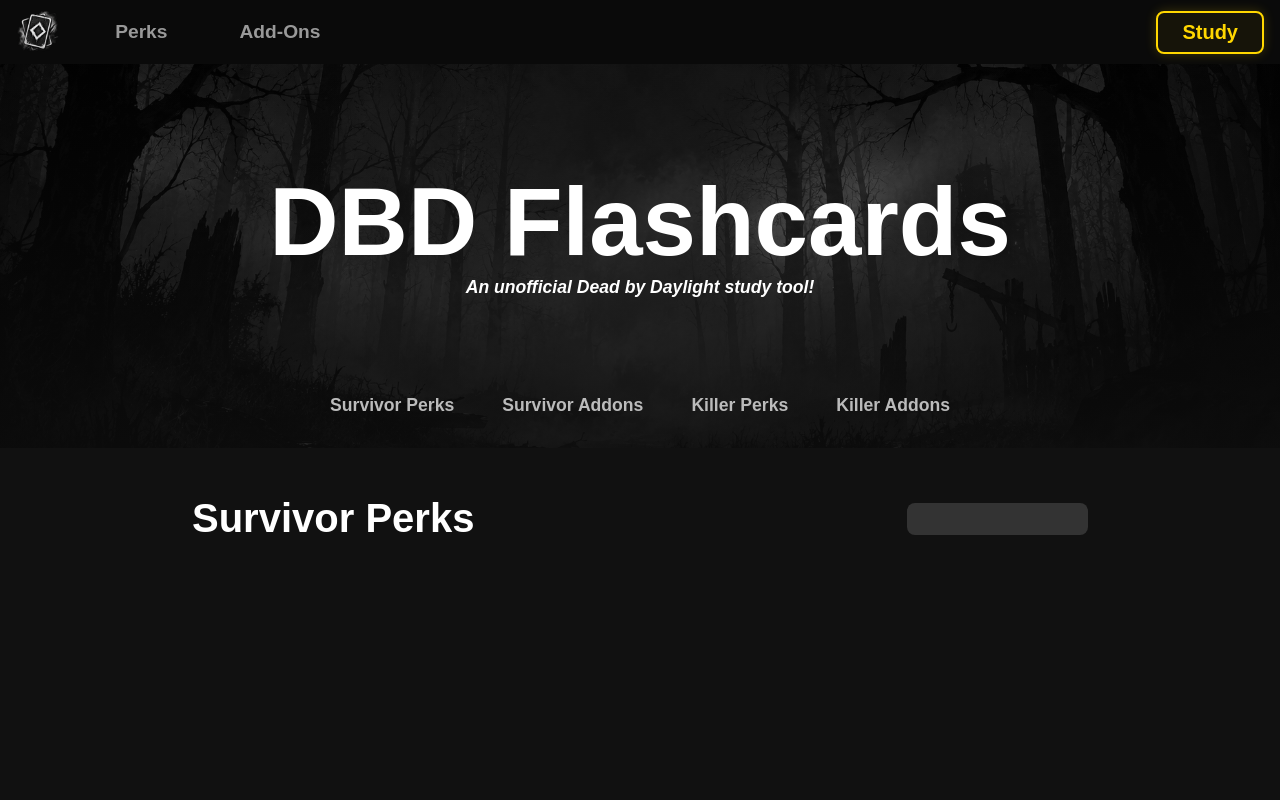
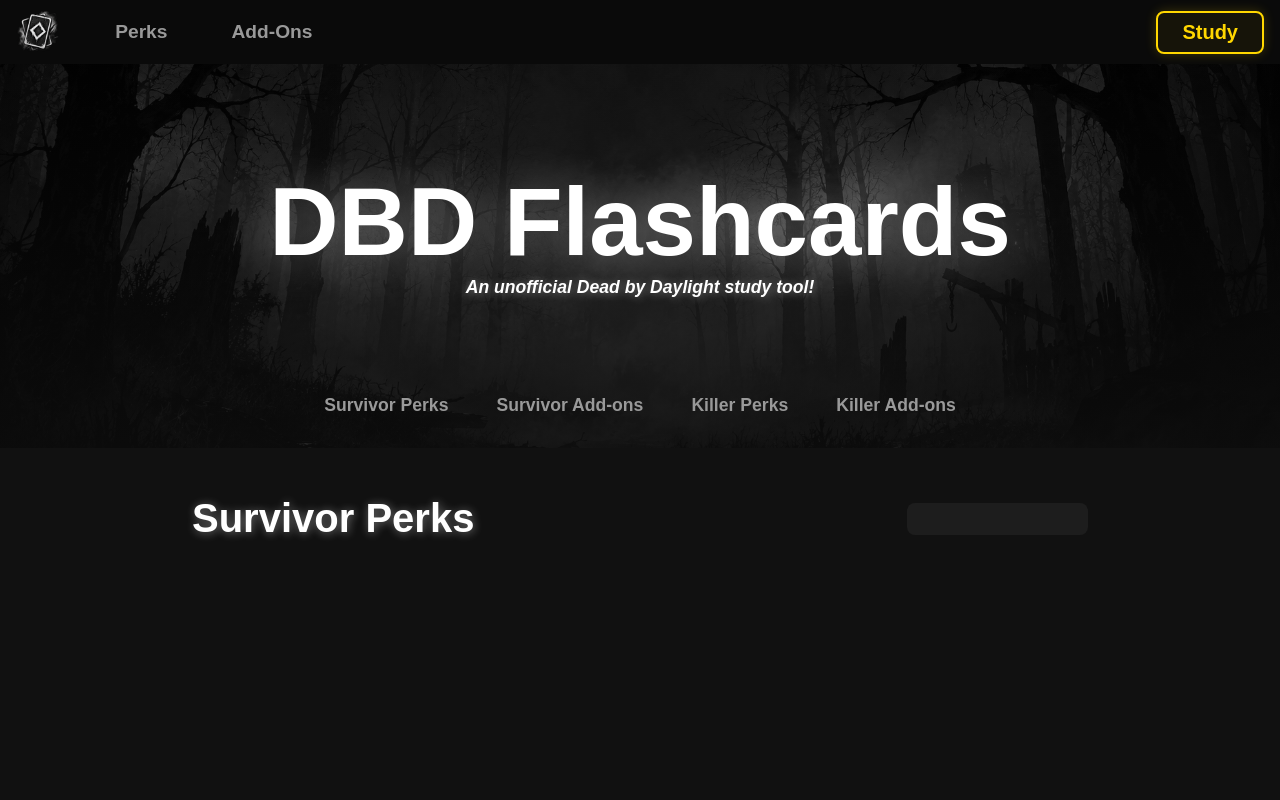
Before and after one commit to JManion32/dbd-flashcards, a Vue app in the folder site/: page / in a window 1280 px wide. Shown: the top 800 px of the page. Built offline with nearby package versions, Linux system fonts and the light colour scheme.

Commit message:
Spammed the glow, resolved colors in css file.

```diff
--- a/site/src/components/Header.vue
+++ b/site/src/components/Header.vue
@@ -75,7 +75,7 @@
 .nav-link-container {
     display: flex;
     flex-direction: row;
-    gap: 2.5rem;
+    gap: 2rem;
     margin-left: 1.5rem;
 }
 .nav-link {
@@ -85,14 +85,16 @@
     font-weight: 800;
     transition: var(--site-transition);
     padding: 0.5rem 1rem;
-    border-radius: 0.75rem;
+    border-radius: 1rem;
 }
 .nav-link:hover {
     color: var(--standard-white);
-    background: #1a1a1a;
+    background: var(--nav-link-hover-bg);
+    text-shadow: var(--site-text-shadow)
 }
 .nav-link.router-link-exact-active {
     color: var(--standard-white);
-    background: #2d2d2d;
+    background: var(--nav-link-active-bg);
+    text-shadow: var(--site-text-shadow)
 }
 </style>
--- a/site/src/components/HomeBanner.vue
+++ b/site/src/components/HomeBanner.vue
@@ -18,9 +18,9 @@
 
         <div class="home-h-links">
             <a href="#survivor-perks">Survivor Perks</a>
-            <a href="#survivor-addons">Survivor Addons</a>
+            <a href="#survivor-addons">Survivor Add-ons</a>
             <a href="#killer-perks">Killer Perks</a>
-            <a href="#killer-addons">Killer Addons</a>
+            <a href="#killer-addons">Killer Add-ons</a>
         </div>
     </section>
 </template>
@@ -84,6 +84,7 @@
     color: var(--standard-white);
     font-size: 6rem;
     font-weight: 900;
+    text-shadow: 1px 2px 50px #ffffff65;
 }
 
 .banner-desc {
@@ -92,6 +93,7 @@
     font-size: 1.1rem;
     font-weight: 800;
     font-style: italic;
+    text-shadow: var(--site-text-shadow)
 }
 
 .home-h-links {
@@ -110,15 +112,16 @@
 }
 
 .home-h-links a {
-    color: #bbbbbb;
+    color: var(--inactive-text);
     font-weight: 800;
     text-decoration: none;
+    transition: var(--site-transition);
 }
 
 .home-h-links a:hover {
     color: var(--standard-white);
-    text-decoration: underline;
-
+    scale: 1.10;
     cursor: pointer;
+    text-shadow: var(--site-text-shadow)
 }
 </style>
--- a/site/src/components/HomeSection.vue
+++ b/site/src/components/HomeSection.vue
@@ -55,12 +55,13 @@
     font-size: 2.5rem;
     font-weight: 900;
     display: inline-block;
+    text-shadow: var(--site-text-shadow);
 }
 .section-search {
     margin: 0 0 0 auto;
     height: 2rem;
     border-radius: 0.5rem;
     border: none;
-    background: #333;
+    background: var(--secondary-bg);
 }
 </style>
--- a/site/src/styles/colors.css
+++ b/site/src/styles/colors.css
@@ -9,4 +9,6 @@
 
     /* Header / Footer */
     --header-bg: #0a0a0a;
+    --nav-link-hover-bg: #1a1a1a;
+    --nav-link-active-bg: #2d2d2d;
 }
--- a/site/src/styles/footer.css
+++ b/site/src/styles/footer.css
@@ -27,7 +27,8 @@
 
 .footer-link:hover {
     color: var(--standard-white);
-    text-decoration: underline;
+    scale: 1.05;
+    text-shadow: var(--site-text-shadow)
 }
 
 .twitch-link-container {
--- a/site/src/styles/modal.css
+++ b/site/src/styles/modal.css
@@ -14,6 +14,7 @@
     font-weight: 900;
     font-size: 3rem;
     margin: 0;
+    text-shadow: var(--site-text-shadow)
 }
 
 .modal-content h3 {
--- a/site/src/styles/styles.css
+++ b/site/src/styles/styles.css
@@ -2,4 +2,5 @@
     --site-font: 'Archivo Black', sans-serif;
     --site-transition-time: 0.25s;
     --site-transition: all var(--site-transition-time) ease;
+    --site-text-shadow: 1px 1px 10px #ffffff65;
 }
```
